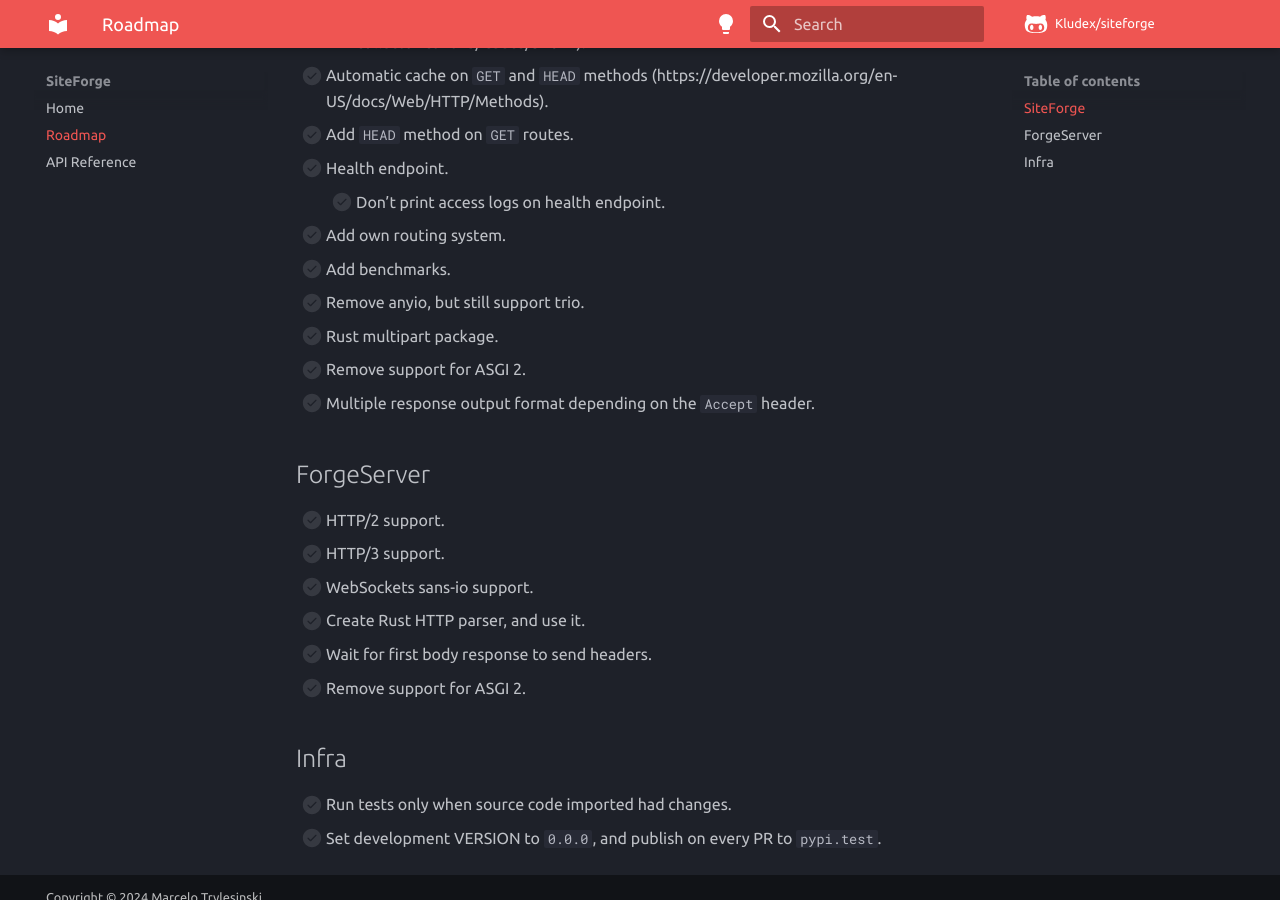
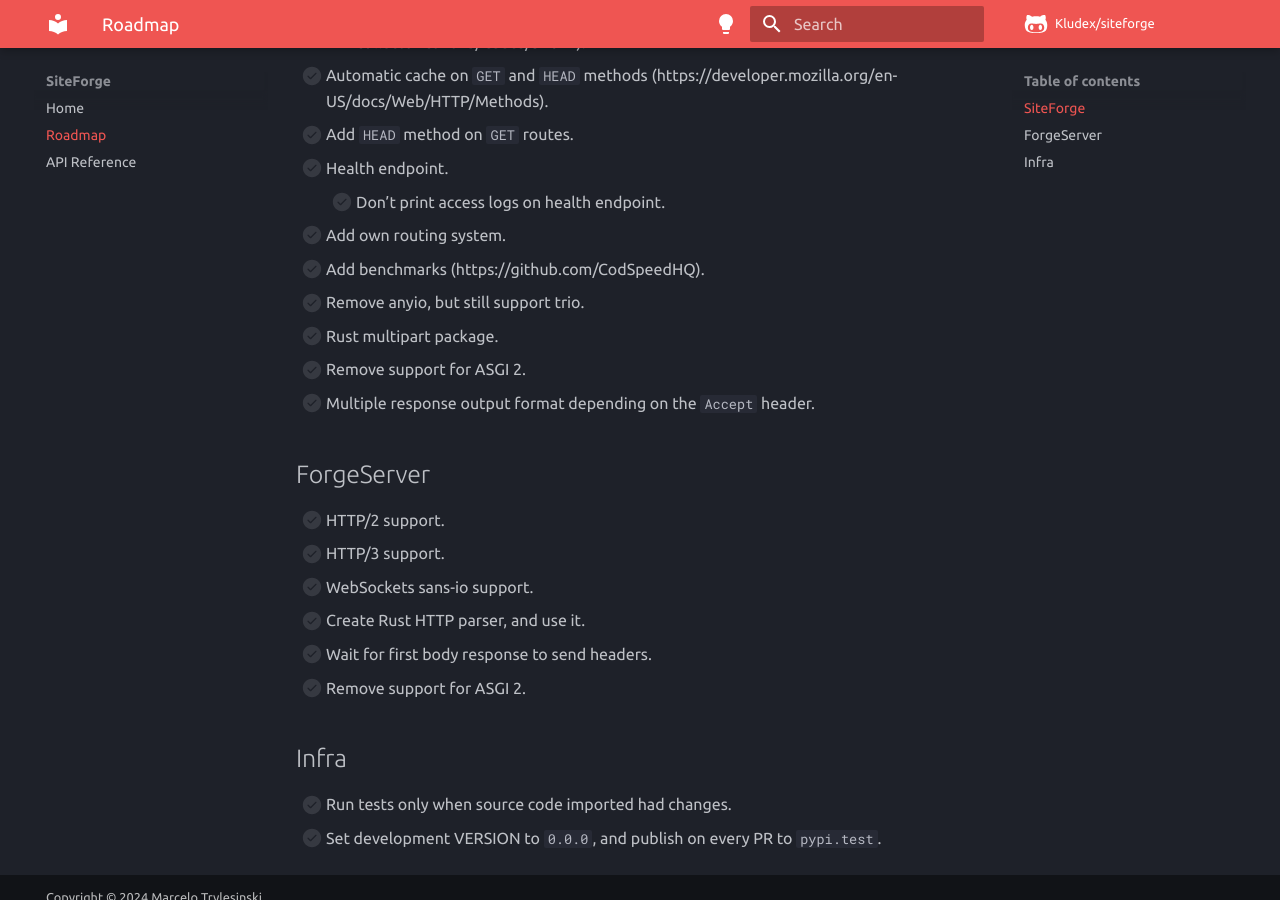
Before and after one commit to Kludex/siteforge, an MkDocs documentation site: the page built from docs/roadmap.md, in a window 1280 px wide and 900 px high, scrolled down 529 px. Built offline with MkDocs 1.6.1 and Material for MkDocs 9.7.7, drawn with Linux system fonts in a browser that asks for light colours; comment, search, counter and statistics services are not loaded; some of the changed lines change nothing that is shown.

Commit message:
add roadmap

```diff
--- a/docs/roadmap.md
+++ b/docs/roadmap.md
@@ -15,7 +15,7 @@
 - [ ] Health endpoint.
     - [ ] Don't print access logs on health endpoint.
 - [ ] Add own routing system.
-- [ ] Add benchmarks.
+- [ ] Add benchmarks (https://github.com/CodSpeedHQ).
 - [ ] Remove anyio, but still support trio.
 - [ ] Rust multipart package.
 - [ ] Remove support for ASGI 2.
```
